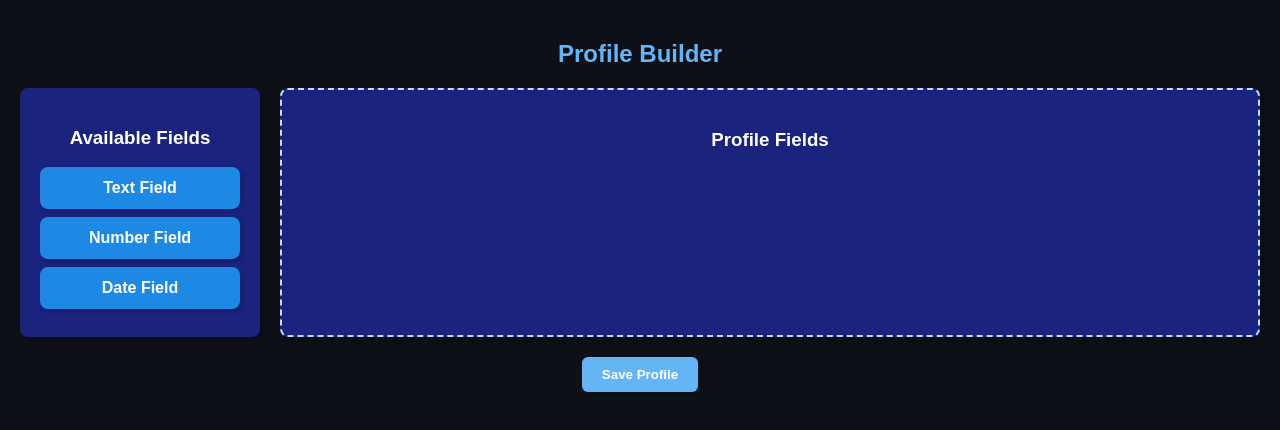
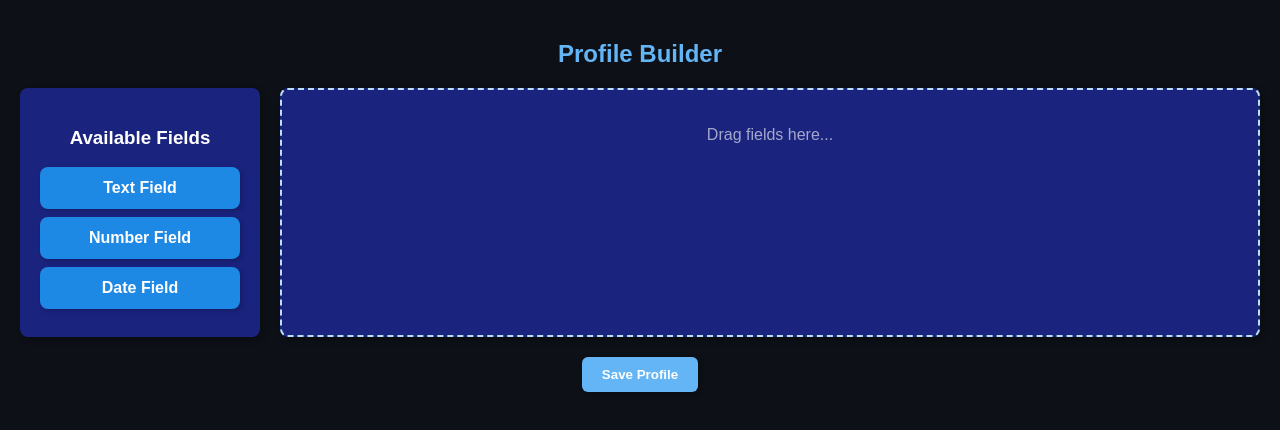
Before and after one commit to aukehofman97/ProfileApp, a React (Create React App) app in the folder profile-builder/: page / in a window 1280 px wide. Shown: the top 430 px of the page. Built offline with nearby package versions, Linux system fonts and the light colour scheme.

Commit message:
frontend update

```diff
--- a/profile-builder/src/App.js
+++ b/profile-builder/src/App.js
@@ -63,6 +63,10 @@ const DropArea = ({ fields, setFields }) => {
         boxShadow: "3px 3px 6px rgba(0, 0, 0, 0.3)",
       }}
     >
+      {fields.length === 0 ? (
+        <p style={{ opacity: 0.6 }}>Drag fields here...</p>
+      ) : (
+        <>
           <h3>Profile Fields</h3>
           {fields.map((field, index) => (
             <div
@@ -78,12 +82,14 @@ const DropArea = ({ fields, setFields }) => {
               {field}
             </div>
           ))}
+        </>
+      )}
     </div>
   );
 };
 
 const App = () => {
-  const [fields, setFields] = useState([]);
+  const [fields, setFields] = useState([]); // ✅ Starts EMPTY
 
   const handleSubmit = async () => {
     const jsonProfile = { fields };
```
Lines whose indentation alone changed are shown as unchanged.
